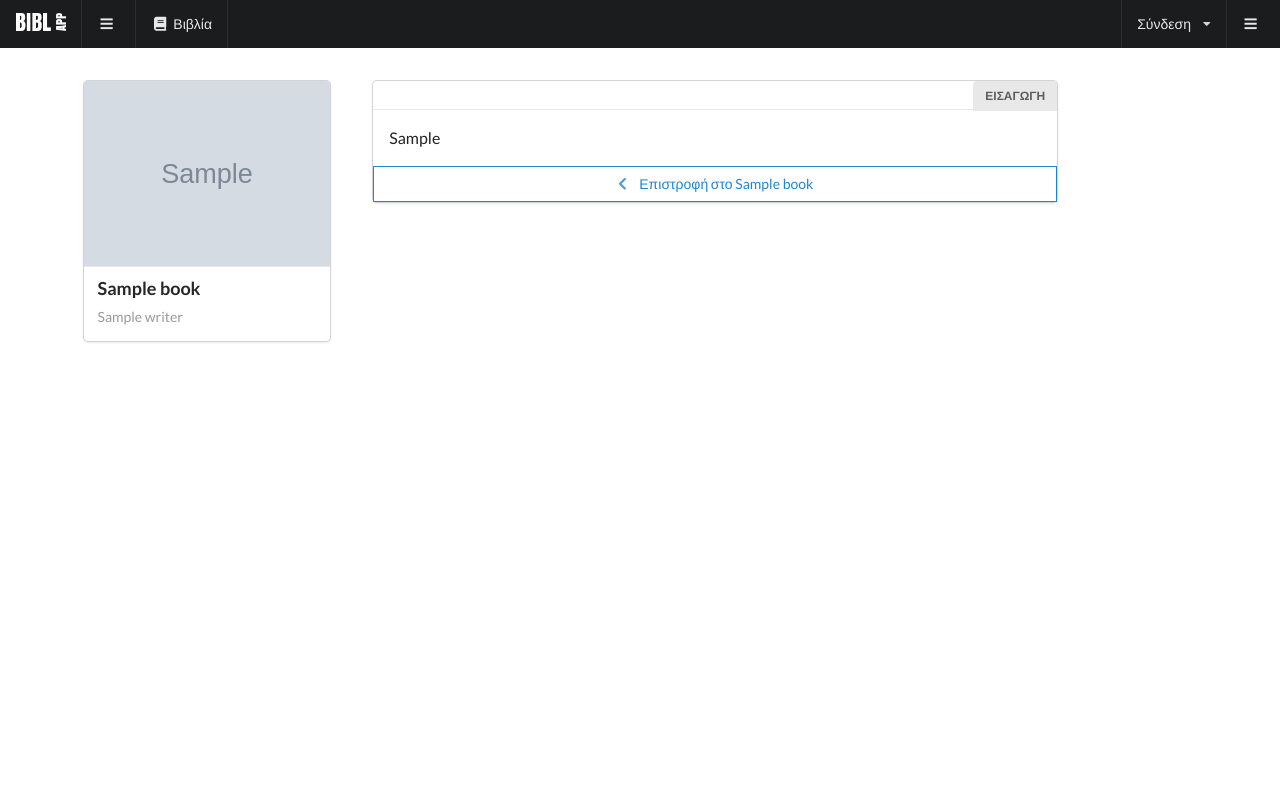
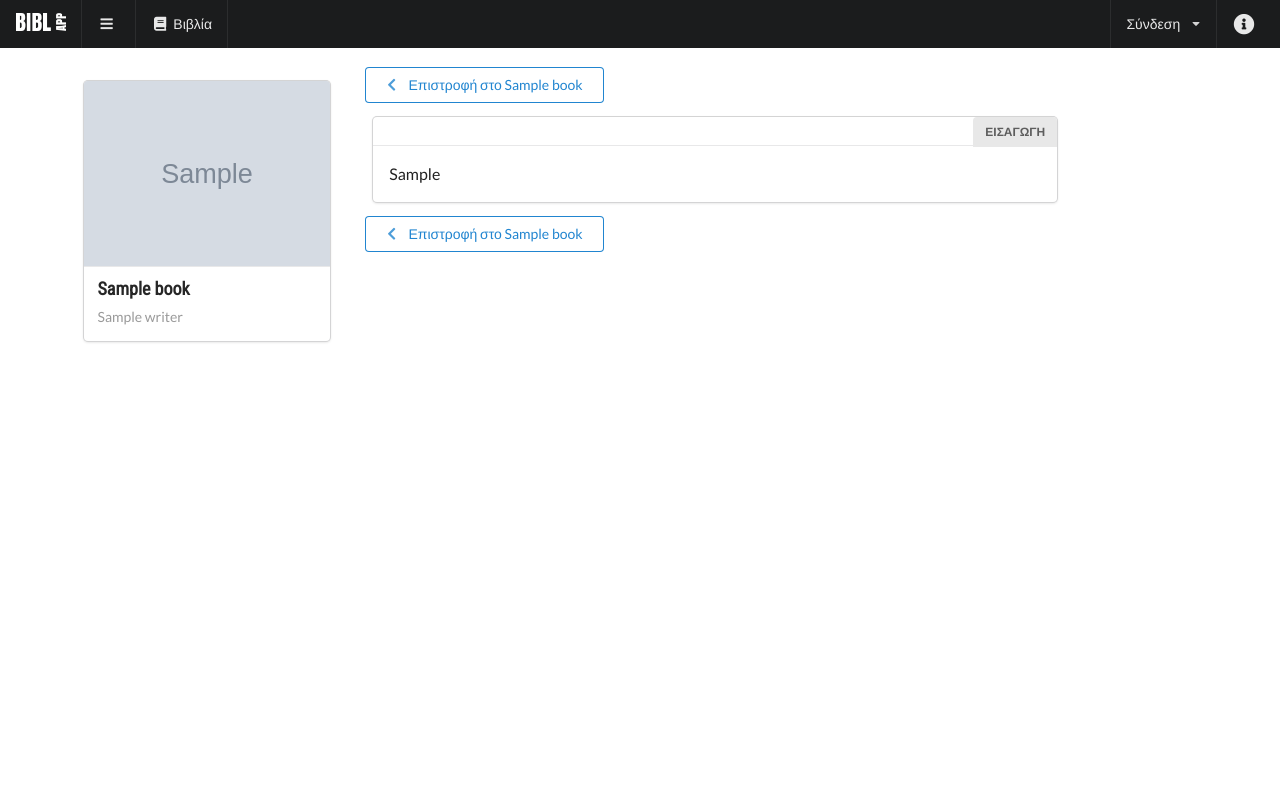
Before and after one commit to szoupi/bibl_app, a Django app: template bible/templates/bible/book_abstract_trempelas.html in a window 1280 px wide. Run offline with Django 3.2, Linux system fonts and the light colour scheme; the template is opened without the code that fills it: most values are stand-ins (such as "Sample title", 1, 10 or a date in 2020); grey boxes marked "Sample" are stand-in pictures; parts of the project's set-up code (start-up, migrations or seed data) failed here and were passed over; some libraries are stand-ins or nearby versions.

Commit message:
hide menu links and add condensed font

```diff
--- a/bible/static/style.css
+++ b/bible/static/style.css
@@ -1,5 +1,14 @@
 body {
     background-color: rgb(248, 248, 248);
+}
+
+
+h1, h2, h3, h4, h5, h6,
+.header,
+.title,
+.step {
+  font-family: 'Roboto Condensed', sans-serif !important;
+  fon
 }
 
 .header {
@@ -22,3 +31,70 @@ label {
     background-color: green;
     color: white;
 }
+
+/* Semantic UI has these classes, however they're only applicable to*/
+/* grids, containers, rows and columns.*/
+/* plus, there isn't any `mobile hidden`, `X hidden` class.*/
+/* this snippet is using the same class names and same approach*/
+/* plus a bit more but to all elements.*/
+/* see https://github.com/Semantic-Org/Semantic-UI/issues/1114*/
+
+/* Mobile */
+@media only screen and (max-width: 767px) {
+  [class*="mobile hidden"],
+  [class*="tablet only"]:not(.mobile),
+  [class*="computer only"]:not(.mobile),
+  [class*="large screen only"]:not(.mobile),
+  [class*="widescreen only"]:not(.mobile),
+  [class*="or lower hidden"] {
+    display: none !important;
+  }
+}
+
+/* Tablet / iPad Portrait */
+@media only screen and (min-width: 768px) and (max-width: 991px) {
+  [class*="mobile only"]:not(.tablet),
+  [class*="tablet hidden"],
+  [class*="computer only"]:not(.tablet),
+  [class*="large screen only"]:not(.tablet),
+  [class*="widescreen only"]:not(.tablet),
+  [class*="or lower hidden"]:not(.mobile) {
+    display: none !important;
+  }
+}
+
+/* Computer / Desktop / iPad Landscape */
+@media only screen and (min-width: 992px) and (max-width: 1199px) {
+  [class*="mobile only"]:not(.computer),
+  [class*="tablet only"]:not(.computer),
+  [class*="computer hidden"],
+  [class*="large screen only"]:not(.computer),
+  [class*="widescreen only"]:not(.computer),
+  [class*="or lower hidden"]:not(.tablet):not(.mobile) {
+    display: none !important;
+  }
+}
+
+/* Large Monitor */
+@media only screen and (min-width: 1200px) and (max-width: 1919px) {
+  [class*="mobile only"]:not([class*="large screen"]),
+  [class*="tablet only"]:not([class*="large screen"]),
+  [class*="computer only"]:not([class*="large screen"]),
+  [class*="large screen hidden"],
+  [class*="widescreen only"]:not([class*="large screen"]),
+  [class*="or lower hidden"]:not(.computer):not(.tablet):not(.mobile) {
+    display: none !important;
+  }
+}
+
+/* Widescreen Monitor */
+@media only screen and (min-width: 1920px) {
+  [class*="mobile only"]:not([class*="widescreen"]),
+  [class*="tablet only"]:not([class*="widescreen"]),
+  [class*="computer only"]:not([class*="widescreen"]),
+  [class*="large screen only"]:not([class*="widescreen"]),
+  [class*="widescreen hidden"],
+  [class*="widescreen or lower hidden"] {
+    display: none !important;
+  }
+}
--- a/bible/templates/bible/base.html
+++ b/bible/templates/bible/base.html
@@ -10,6 +10,7 @@
 
     <meta name="viewport" content="width=device-width, initial-scale=1">
     <link rel="stylesheet" type="text/css" href="https://cdnjs.cloudflare.com/ajax/libs/semantic-ui/2.3.1/semantic.min.css" />
+    <link href="https://fonts.googleapis.com/css?family=Roboto+Condensed" rel="stylesheet">
     {# load the path to static files and then the files to be loaded #}
     {# custom style always after the cdn/css framework, so as not be overiden #}
     {% load staticfiles %}
@@ -51,7 +52,14 @@
 <body>
     <!-- SIDEBAR RIGHT -->
     <div id="right-sidebar" class="ui wide right sidebar vertical menu" style="padding:1.5rem;padding-top:4rem">
+        <a class="item toggle-right-sidebar">
+            <i class="close icon link icon"></i>
+            Απόκρυψη
+        </a>
         {% block rightSidebar %}
+        <div>
+            Για την ώρα η στήλη αυτή έχει περιεχόμενο όταν είστε στην προβoλή των στίχων
+        </div>
         {% endblock rightSidebar %}
     </div>
 
@@ -59,11 +67,11 @@
     <div id="left-sidebar" class="ui wide sidebar vertical menu" style="padding:1.5rem;padding-top:4rem">
         {# QUICK ACCESS ////////////////////////////////////////// #}
         <a class="item toggle-left-sidebar">
-            <i class="window close outline icon"></i>
+            <i class="close icon link icon"></i>
             Απόκρυψη
         </a>
 
-        <nav class="mobile only">
+        <nav>
 
             <a class="item" href="{% url 'bible:index' %}">
                 <i class="book icon"></i>
@@ -309,12 +317,12 @@
             <a class="item toggle-left-sidebar">
                 <i class="bars inverted icon"></i>
             </a>
-            <a class="item" href="{% url 'bible:index' %}">
+            <a class="item tablet or lower hidden" href="{% url 'bible:index' %}">
                 <i class="book inverted icon"></i>
                 Βιβλία
             </a>
             {% if user.is_authenticated %}
-            <a class="item" href="{% url 'bible:favorites' %}">
+            <a class="item tablet or lower hidden" href="{% url 'bible:favorites' %}">
                 <i class="star inverted icon"></i>
                 Αγαπημένα
             </a>
@@ -323,14 +331,14 @@
             <div class="right menu">
                 {% if user.is_authenticated %}
                     {% if perms.bible.add_book %}
-                    <a class="item" href="{% url 'bible:book-add' %}">
+                    <a class="item tablet or lower hidden" href="{% url 'bible:book-add' %}">
                         <i class="plus inverted icon"></i>
                         Προσθήκη Βιβλίου
                     </a>
                     {% endif %}
                 {% endif %}
 
-                <div class="ui dropdown simple item">
+                <div class="ui dropdown simple item tablet or lower hidden">
                     Σύνδεση
                     <i class="dropdown icon"></i>
                     <div class="menu">
@@ -343,7 +351,7 @@
                     </div>
                 </div>
                 <a class="item toggle-right-sidebar">
-                    <i class="bars inverted icon"></i>
+                    <i class="info circle large inverted icon"></i>
                 </a>
             </div>
         </nav>
--- a/bible/templates/bible/book_abstract_trempelas.html
+++ b/bible/templates/bible/book_abstract_trempelas.html
@@ -114,6 +114,11 @@
     <div class="ui text container">
         {% if book.abstract_trempelas %}
             <div class="ui one cards">
+                <div>
+                    <a class="ui primary basic button" href="{% url 'bible:book-detail' book.id %}"><i class="left chevron icon"></i>
+                        Επιστροφή στο {{ book.title }}
+                    </a>
+                </div>
                 <div class="card">
                     <div class="ui top right attached label">
                         ΕΙΣΑΓΩΓΗ
@@ -121,10 +126,11 @@
                     <div class="content">
                         {{ book.abstract_trempelas }}
                     </div>
-                    <p><a class="ui primary basic button attached"
+                </div>
+                <div style="margin-bottom: 4rem;"">
+                    <a class="ui primary basic button"
                         href="{% url 'bible:book-detail' book.id %}"><i class="left chevron icon"></i> Επιστροφή στο {{ book.title }}
-                    </a></p>
-
+                    </a>
 
                 </div>
             </div>
--- a/bible/templates/bible/chapter_detail.html
+++ b/bible/templates/bible/chapter_detail.html
@@ -265,7 +265,7 @@
     </main>
 
         {# BREADCRUMB #}
-        <div class="ui container steps">
+        <div class="ui container three steps">
             <a class="step" href="{{ book.get_absolute_url }}">
                 <i class="book icon"></i>
                 <div class="content">
```
Also changed, not shown: bible/templates/bible/favorites.html (+16 -4 lines). Lines whose indentation alone changed are shown as unchanged.
